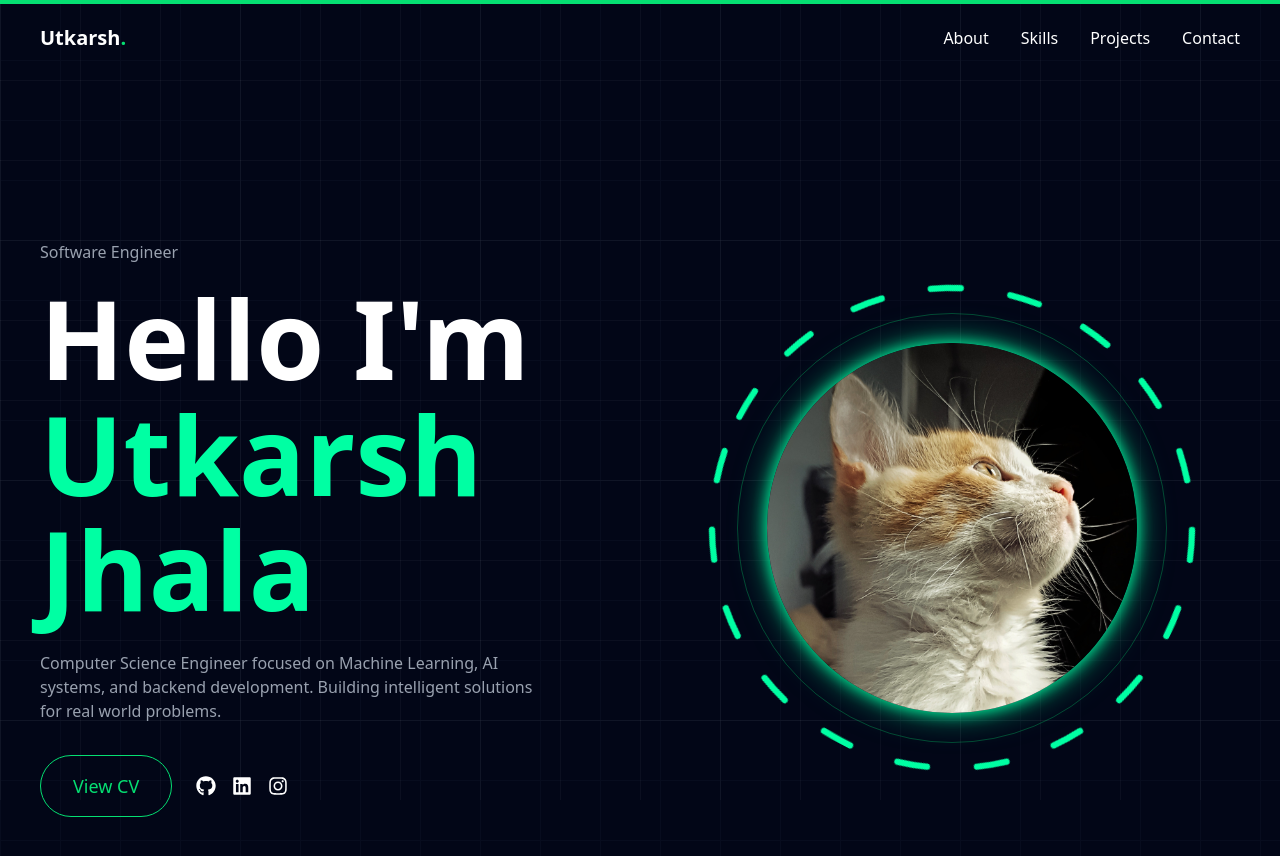
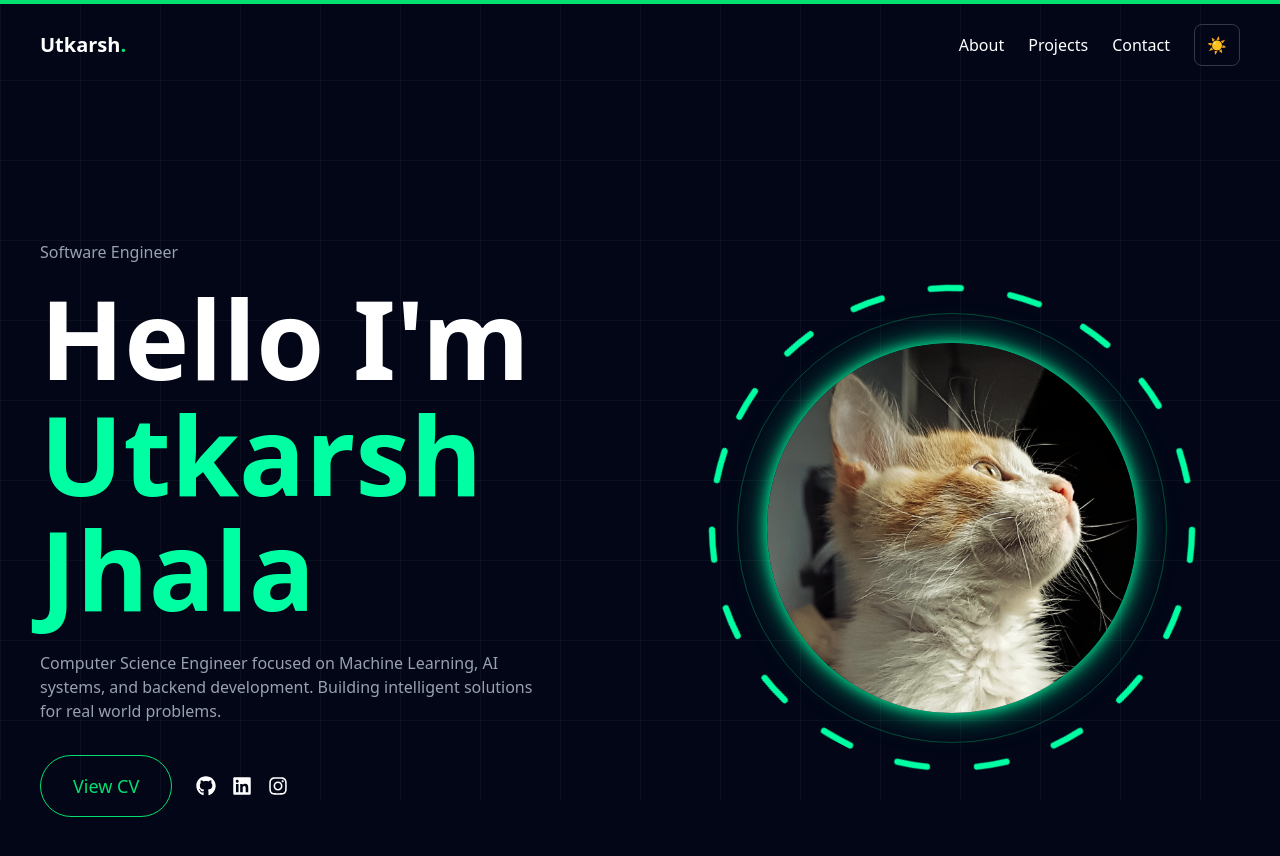
Before and after one commit to Samael1125/my-portfolio, a Next.js app: page / in a window 1280 px wide. Shown: the top 856 px of the page. Built offline with nearby package versions, Linux system fonts and the light colour scheme.

Commit message:
feat: add dark/light theme toggle with next-themes and integrate theme provider into layout

```diff
--- a/app/globals.css
+++ b/app/globals.css
@@ -121,3 +121,13 @@ box-shadow:
 0 0 60px rgba(0,255,163,0.2);
 
 }
+
+html.light{
+background:#ffffff;
+color:#000000;
+}
+
+html.dark{
+background:#020617;
+color:#ffffff;
+}
--- a/app/layout.tsx
+++ b/app/layout.tsx
@@ -1,48 +1,26 @@
-// import type { Metadata } from "next";
-// import { Geist, Geist_Mono } from "next/font/google";
-// import "./globals.css";
-// import ParticlesBg from "@/components/ParticlesBg"
-
-// // const geistSans = Geist({
-//   variable: "--font-geist-sans",
-//   subsets: ["latin"],
-// });
-
-// const geistMono = Geist_Mono({
-//   variable: "--font-geist-mono",
-//   subsets: ["latin"],
-// });
-
-// export const metadata: Metadata = {
-//   title: "Create Next App",
-//   description: "Generated by create next app",
-// };
-
 import "./globals.css"
-import ParticlesBg from "@/components/ParticlesBg"
-import ScrollProgress from "../components/ScrollProgress"
-import CursorGlow from "../components/CursorGlow"
 import { ThemeProvider } from "next-themes"
 
+import ScrollProgress from "@/components/ScrollProgress"
+import CursorGlow from "@/components/CursorGlow"
+import ParticlesBg from "@/components/ParticlesBg"
+
 export default function RootLayout({ children }: { children: React.ReactNode }) {
+  return (
+    <html lang="en" suppressHydrationWarning>
+      <body>
 
-return (
-<html lang="en">
-
-<body>
+        <ThemeProvider attribute="class" defaultTheme="dark" enableSystem>
 
           <ScrollProgress/>
           <CursorGlow/>
           <ParticlesBg/>
-<ThemeProvider attribute="class">
 
           {children}
 
         </ThemeProvider>
 
       </body>
-
     </html>
   )
-
 }
--- a/components/Navbar.tsx
+++ b/components/Navbar.tsx
@@ -2,6 +2,7 @@
 
 import Link from "next/link"
 import { Link as ScrollLink } from "react-scroll"
+import ThemeToggle from "@/components/ThemeToggle"
 
 export default function Navbar(){
 
@@ -15,11 +16,15 @@ Utkarsh<span className="text-green-400">.</span>
 
 <div className="flex gap-8">
 
+<div className="flex items-center gap-6">
+
 <ScrollLink to="about" smooth duration={500}>About</ScrollLink>
-<ScrollLink to="skills" smooth duration={500}>Skills</ScrollLink>
 <ScrollLink to="projects" smooth duration={500}>Projects</ScrollLink>
 <ScrollLink to="contact" smooth duration={500}>Contact</ScrollLink>
 
+<ThemeToggle/>
+
+</div>
 </div>
 
 </nav>
--- a/components/ThemeToggle.tsx
+++ b/components/ThemeToggle.tsx
@@ -1,19 +1,27 @@
 "use client"
 
 import { useTheme } from "next-themes"
+import { useEffect, useState } from "react"
 
 export default function ThemeToggle(){
 
-const {theme,setTheme}=useTheme()
+const { theme, setTheme } = useTheme()
+const [mounted,setMounted] = useState(false)
+
+useEffect(()=>{
+setMounted(true)
+},[])
+
+if(!mounted) return null
 
 return(
 
 <button
 onClick={()=>setTheme(theme==="dark" ? "light" : "dark")}
-className="px-4 py-2 border rounded-lg"
+className="px-3 py-2 border border-white/20 rounded-lg hover:bg-white/10 transition"
 >
 
-Toggle Theme
+{theme === "dark" ? "☀️" : "🌙"}
 
 </button>
 
```
Lines whose indentation alone changed are shown as unchanged.
